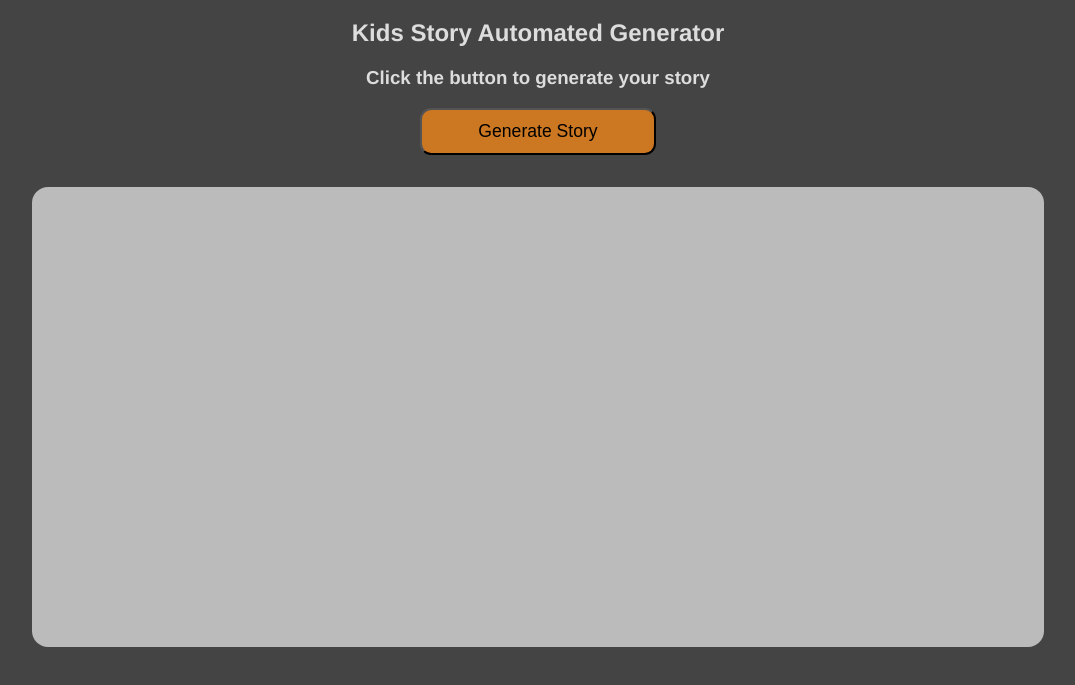
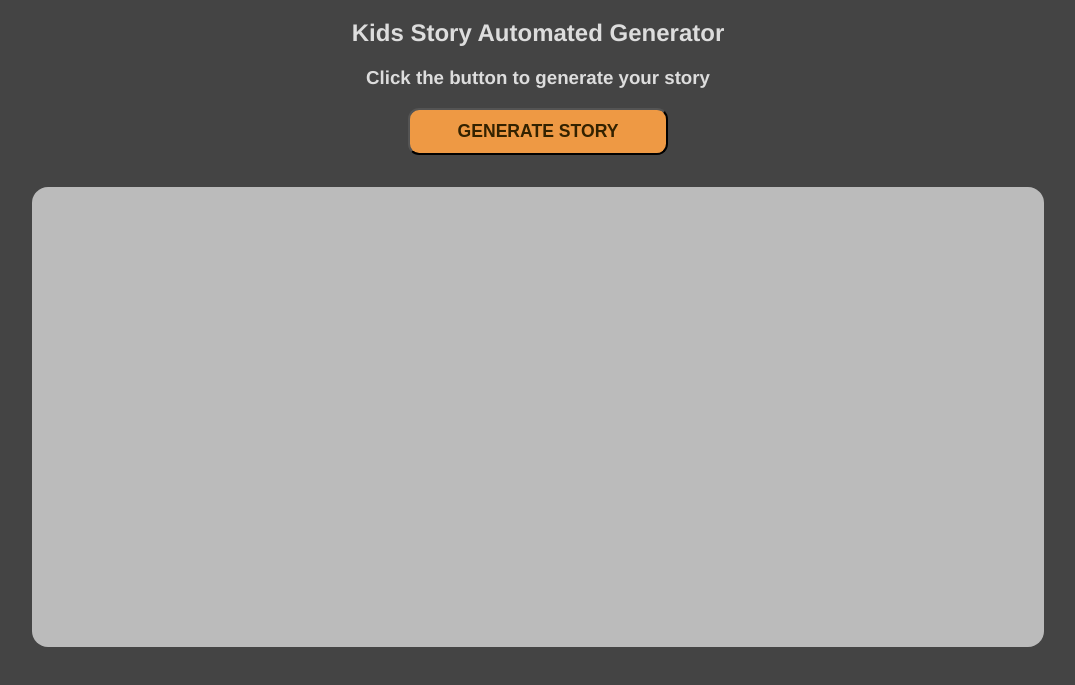
Before and after one commit to douglas-narcizo/once-upon-a-time, a plain HTML site: page index.html in a window 1280 px wide. Shown: the part 61-746 px from the top of the page, without its empty margins (102-1177 px from the left). Drawn offline with Linux system fonts and the light colour scheme.

Commit message:
Adjust styling

```diff
--- a/style.css
+++ b/style.css
@@ -21,16 +21,20 @@ h1 {
     display: flex;
 }
 
-#generate {
+#generate, #generate:active {
     margin: 0 auto;
-    padding: 0.7rem 3.5rem;
+    padding: 0.7rem 3rem;
     font-size: 1.1rem;
+    font-weight: 600;
+    text-transform: uppercase;
+    color: #320;
     border-radius: 0.7rem;
-    background-color: #c72;
+    background-color: #e94;
 }
 
 #generate:hover {
-    background-color: #e94;
+    color: #000;
+    background-color: #c72;
 }
 
 .story-container {
```
Also changed, not shown: 1 other file.
